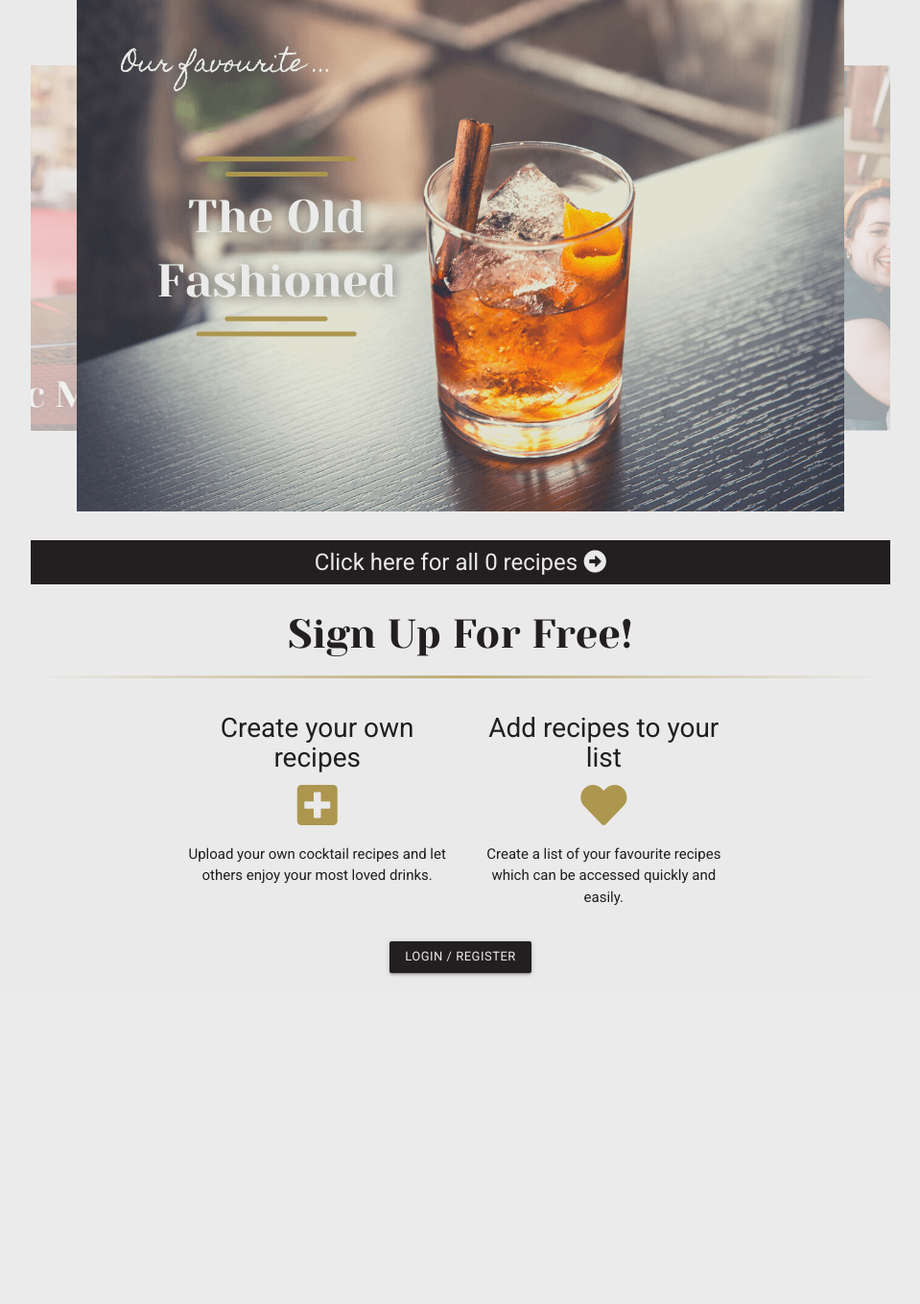
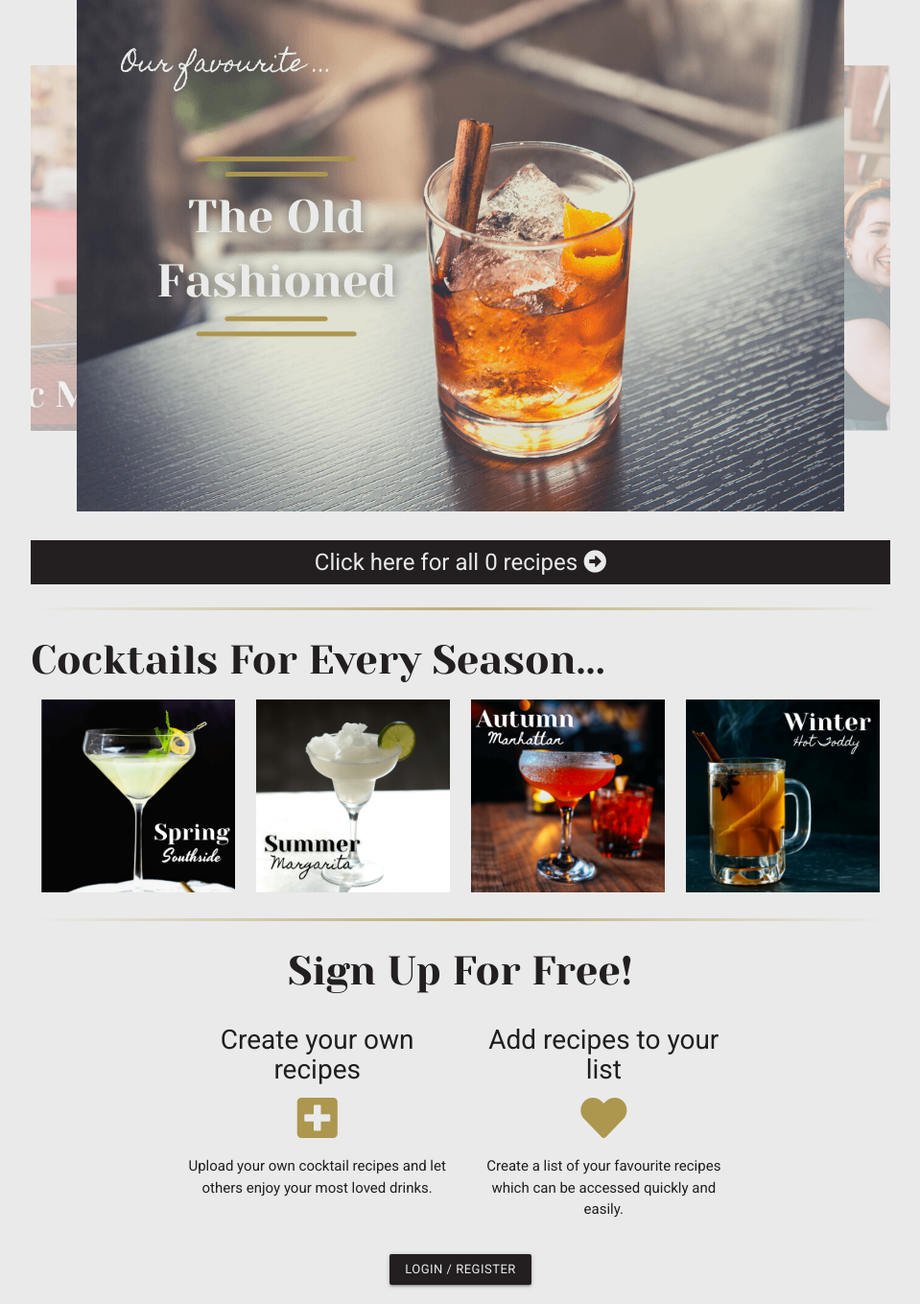
Before and after one commit to Code-Institute-Submissions/OliHickie-shakennotstirred_OctResub, a Flask app: page / in a window 1280 px wide. Shown: the part 161-1520 px from the top of the page at 96% size, without its empty margins (160-1119 px from the left). Before the commit the page ends 1178 px from the top, so only its background shows below. Run offline with Flask 2, Linux system fonts and the light colour scheme; data that the repository does not hold is empty; some libraries are stand-ins or nearby versions.

Commit message:
add seasonal cocktals to homepage

```diff
--- a/static/css/style.css
+++ b/static/css/style.css
@@ -199,6 +199,10 @@ h5 {
     color: #AD974F;
 }
 
+.season-img img {
+    width: 100%;
+}
+
 .home-icon {
     font-size: 48px;
     color: #AD974F;
--- a/templates/home.html
+++ b/templates/home.html
@@ -5,9 +5,11 @@
 <main class="container">
 
   <div class="carousel carousel-slider" id="home-carousel">
-    <a class="carousel-item" href="{{ url_for('recipe', cocktail_id='60a6b327ccda71deb2cd57fa') }}"><img src="/static/images/old-fashioned.jpg"></a>
+    <a class="carousel-item" href="{{ url_for('recipe', cocktail_id='60a6b327ccda71deb2cd57fa') }}"><img
+        src="/static/images/old-fashioned.jpg"></a>
     <a class="carousel-item" href="{{ url_for('login') }}"><img src="/static/images/friends-join.png"></a>
-    <a class="carousel-item" href="{{ url_for('recipe', cocktail_id='60abc1d55afe387784d624c1') }}"><img src="/static/images/classicmojito.png"></a>
+    <a class="carousel-item" href="{{ url_for('recipe', cocktail_id='60abc1d55afe387784d624c1') }}"><img
+        src="/static/images/classicmojito.png"></a>
   </div>
 
   <div class="link-to-recipes center-align">
@@ -15,10 +17,36 @@
         Click here for all {{ number_of_recipes }} recipes <i class="fas fa-arrow-alt-circle-right"></i>
       </a></p>
   </div>
-
+  <hr>
+  <section>
+    <h3>Cocktails for every season...</h3>
+    <div class="row">
+      <div class="col s6 l3 season-img">
+        <a href="{{ url_for('recipe', cocktail_id='60abc1d55afe387784d624c1') }}">
+          <img src="/static/images/Spring.png" alt="Southside">
+        </a>
+      </div>
+      <div class="col s6 l3 season-img">
+        <a href="{{ url_for('recipe', cocktail_id='60ab7d8dc47a342be1648ccc') }}">
+          <img src="/static/images/Margarita.png" alt="Margarita">
+        </a>
+      </div>
+      <div class="col s6 l3 season-img">
+        <a href="{{ url_for('recipe', cocktail_id='60abc1d55afe387784d624c1') }}">
+          <img src="/static/images/Autumn.png" alt="Manhattan">
+        </a>
+      </div>
+      <div class="col s6 l3 season-img">
+        <a href="{{ url_for('recipe', cocktail_id='60a6b605ccda71deb2cd57fc') }}">
+          <img src="/static/images/Winter.png" alt="Hot Toddy">
+        </a>
+      </div>
+    </div>
+  </section>
+  <hr>
   <section>
     <h3 class="center-align">sign up for free!</h3>
-    <hr>
+
     <div class="row">
       <div class="col s12 m4 offset-m2 center-align">
         <h5>Create your own recipes</h5>
```
Also changed, not shown: static/images/Autumn.png (added), static/images/Margarita.png (added), static/images/Spring.png (added), static/images/Winter.png (added).
